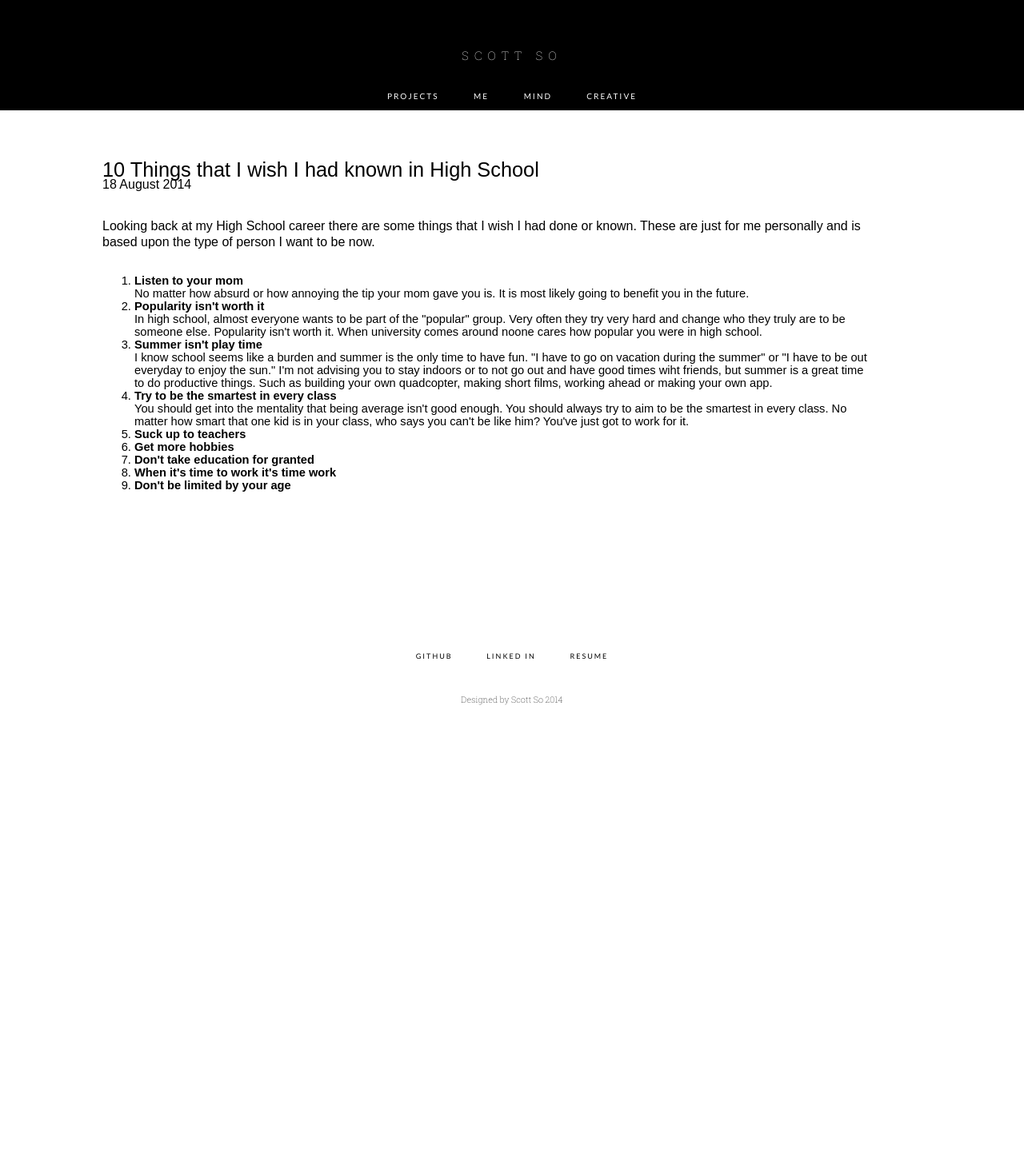
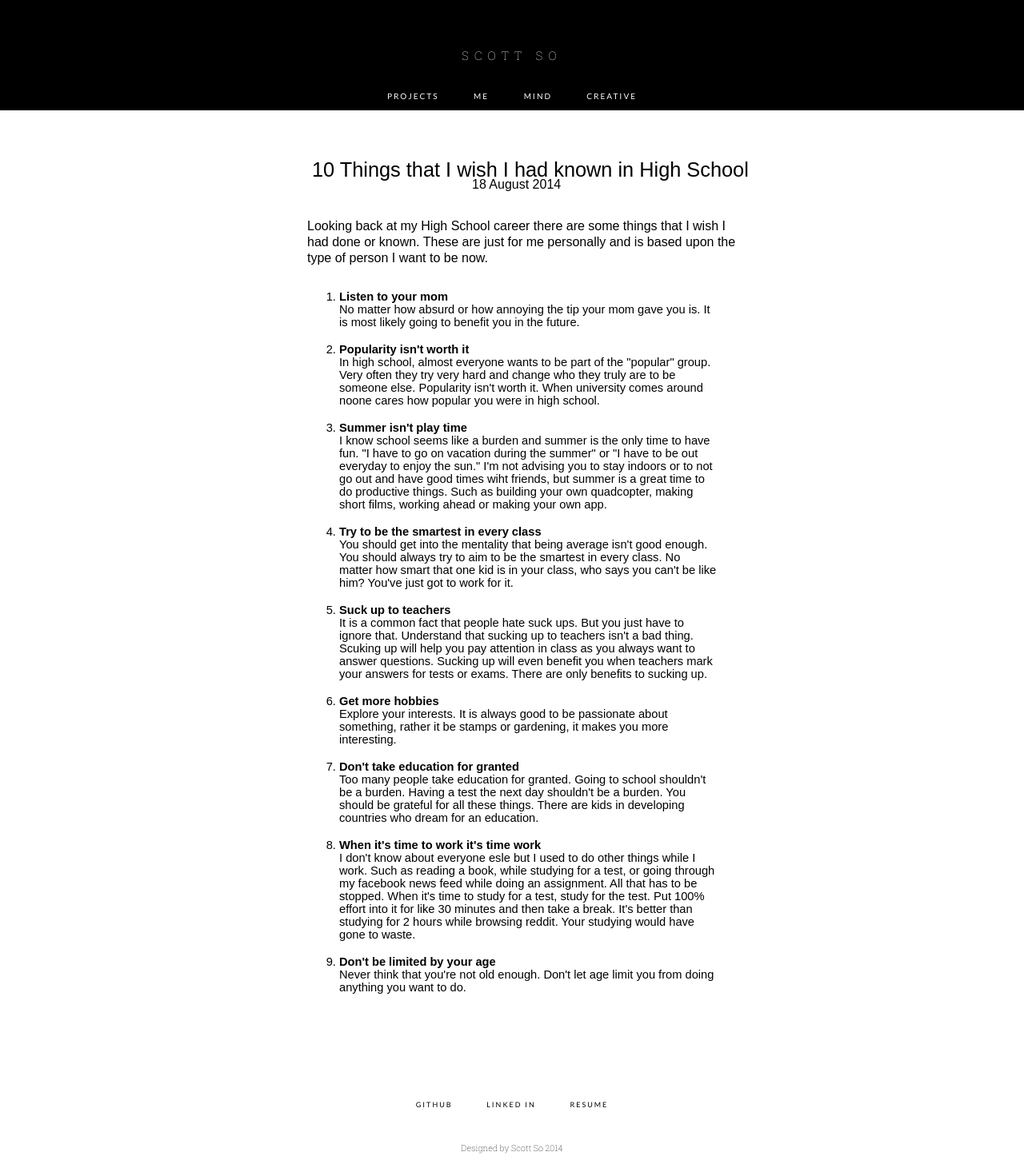
Before and after one commit to scotthso-zz/scotthso.github.io, a Jekyll site: the page built from _posts/2014-08-18-Wish-High-School.html, in a window 1280 px wide. Shown: the whole page at 80% size. Built offline with Jekyll 4.4.1, drawn with Linux system fonts in a browser that asks for light colours; some web fonts are replaced; Markdown is read by kramdown in place of the engine named in the settings; before the commit the page ends 900 px from its top, so only the background shows below that.

Commit message:
updated blog post

```diff
--- a/_posts/2014-08-18-Wish-High-School.html
+++ b/_posts/2014-08-18-Wish-High-School.html
@@ -13,21 +13,48 @@ excerpt: Looking back at my High School career, here are some things that I wish
 <ul>
 <li><b>Listen to your mom</b></li>
     <h3>No matter how absurd or how annoying the tip your mom gave you is. It is most likely going to benefit you in the future. </h3>
+
+    <br>
+
 <li><b>Popularity isn't worth it</b></li>
 <h3>In high school, almost everyone wants to be part of the "popular" group. Very often they try very hard and change who they truly are to be someone else. Popularity isn't worth it. When university comes around noone cares how popular you were in high school. </h3>
+
+    <br>
+
 <li><b>Summer isn't play time</b></li>
 <h3>I know school seems like a burden and summer is the only time to have fun. "I have to go on vacation during the summer" or "I have to be out everyday to enjoy the sun." I'm not advising you to stay indoors or to not go out and have good times wiht friends, but summer is a great time to do productive things. Such as building your own quadcopter, making short films, working ahead or making your own app.</h3>
-<li><b>Try to be the smartest in every class</b></li>
+
+    <br>
+
+    <li><b>Try to be the smartest in every class</b></li>
 <h3>You should get into the mentality that being average isn't good enough. You should always try to aim to be the smartest in every class. No matter how smart that one kid is in your class, who says you can't be like him? You've just got to work for it.</h3>
+
+    <br>
+
 <li><b>Suck up to teachers</b></li>
+<h3>It is a common fact that people hate suck ups. But you just have to ignore that. Understand that sucking up to teachers isn't a bad thing. Scuking up will help you pay attention in class as you always want to answer questions. Sucking up will even benefit you when teachers mark your answers for tests or exams. There are only benefits to sucking up.</h3>
+
+    <br>
 
 <li><b>Get more hobbies</b></li>
+<h3>Explore your interests. It is always good to be passionate about something, rather it be stamps or gardening, it makes you more interesting.</h3>
+
+    <br>
 
 <li><b>Don't take education for granted</b></li>
+<h3>Too many people take education for granted. Going to school shouldn't be a burden. Having a test the next day shouldn't be a burden. You should be grateful for all these things. There are kids in developing countries who dream for an education.</h3>
+
+    <br>
 
 <li><b>When it's time to work it's time work</b></li>
+<h3>I don't know about everyone esle but I used to do other things while I work. Such as reading a book, while studying for a test, or going through my facebook news feed while doing an assignment. All that has to be stopped. When it's time to study for a test, study for the test. Put 100% effort into it for like 30 minutes and then take a break. It's better than studying for 2 hours while browsing reddit. Your studying would have gone to waste.</h3>
+
+    <br>
 
 <li><b>Don't be limited by your age</b></li>
+<h3>Never think that you're not old enough. Don't let age limit you from doing anything you want to do.</h3>
+
+    <br>
 
 </ul>
 
--- a/css/post.css
+++ b/css/post.css
@@ -23,22 +23,21 @@ min-height:100%;
 overflow: scroll;
  margin-bottom: -100px;
 position: relative;
-    left: 10%;
+    left: 30%;
 }
 
 h1 {
     font-size: 19pt;
     margin-top: 60px;
     font-weight: 500;
-    left: 10%;
+    left: 50%;
+    margin-left: -250px;
 }
 
 h3 {
 
     font-size: 11pt;
-
-
-    margin-right:320px;
+    width:38%;
 }
 
 #post li {
@@ -58,7 +57,7 @@ h3 {
 #beginning {
 
     margin-top: 28px;
-    margin-right: 320px;
+    width:42%;
     line-height: 20px;
 }
 
@@ -66,7 +65,8 @@ h3 {
 
     margin-top: -5px;
     margin-bottom: 5px;
-    left: 10%;
+    left: 50%;
+    margin-left: -50px;
 }
 
 .clearfooter{
```
Also changed, not shown: 2 other files.
